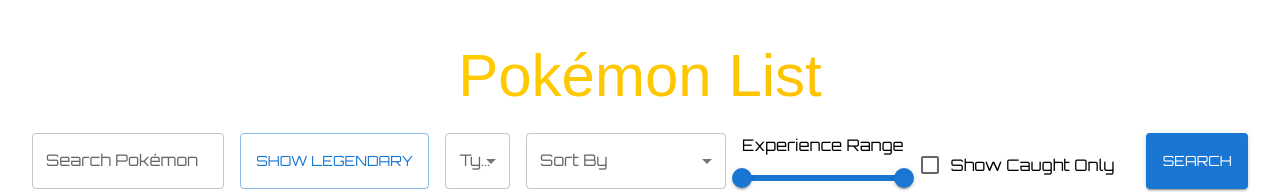
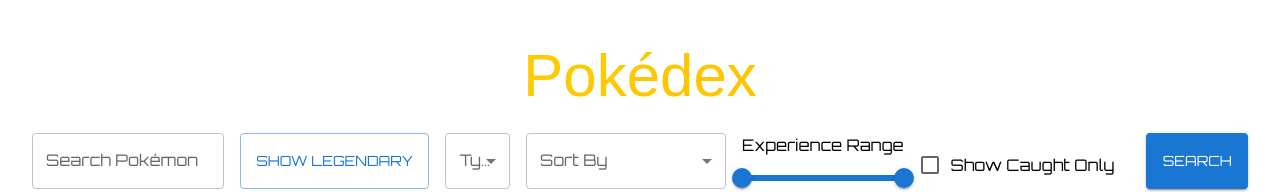
Before and after one commit to EilonV3/pokedex-app, a React (Vite) app in the folder client/: page / in a window 1280 px wide. Shown: the top 192 px of the page. Built offline with nearby package versions, Linux system fonts and the light colour scheme; no server answers; a web font is replaced by a local one.

Commit message:
1. moved all api calls to the api file 2. added pokemonService to use the api functions 3. simplified pokedex router and moved logic to the controller 4. refactor in controller 5. changed app icon 6. added README file

```diff
--- a/client/src/components/header/Header.tsx
+++ b/client/src/components/header/Header.tsx
@@ -15,7 +15,7 @@
       WebkitTextFillColor: "transparent",
     }}
   >
-    Pokémon List
+      Pokédex
   </Typography>
 );
 
```
